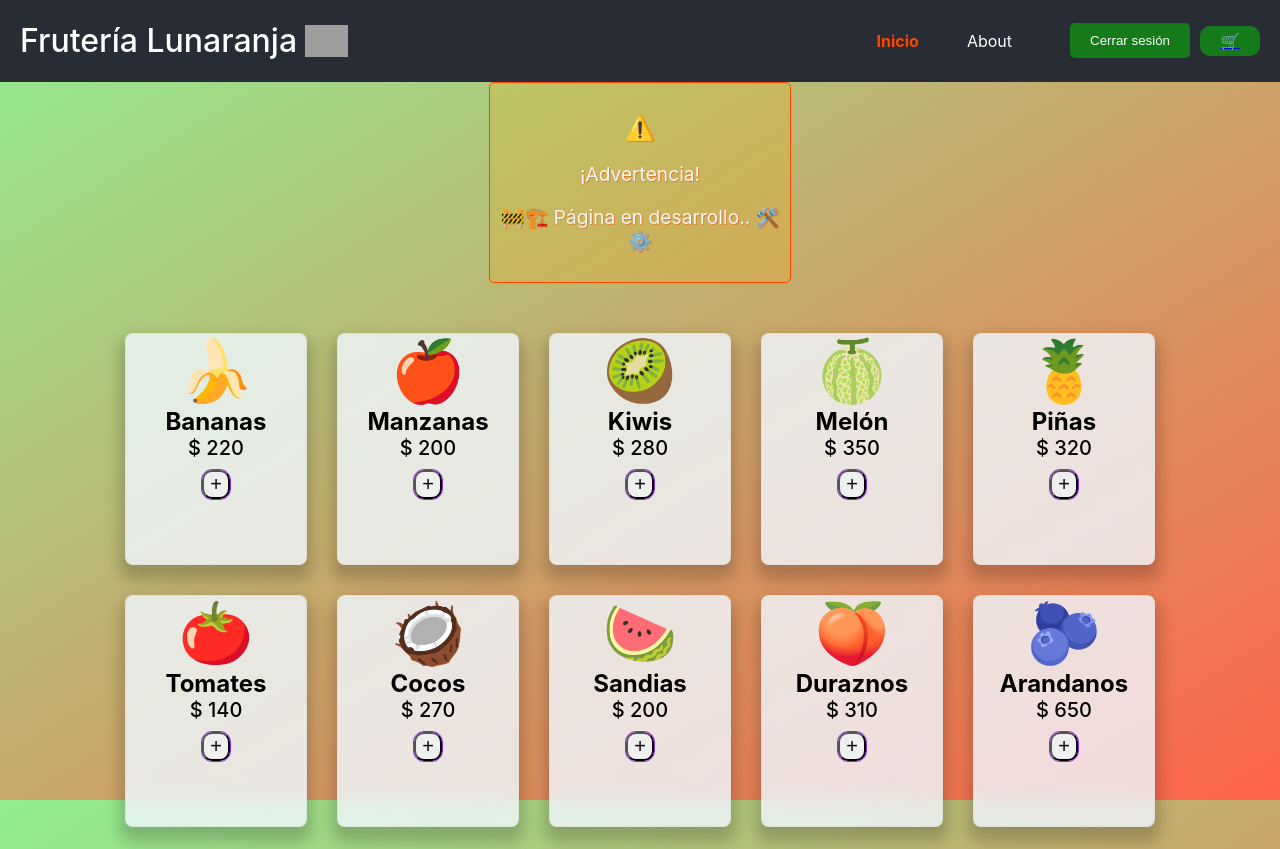
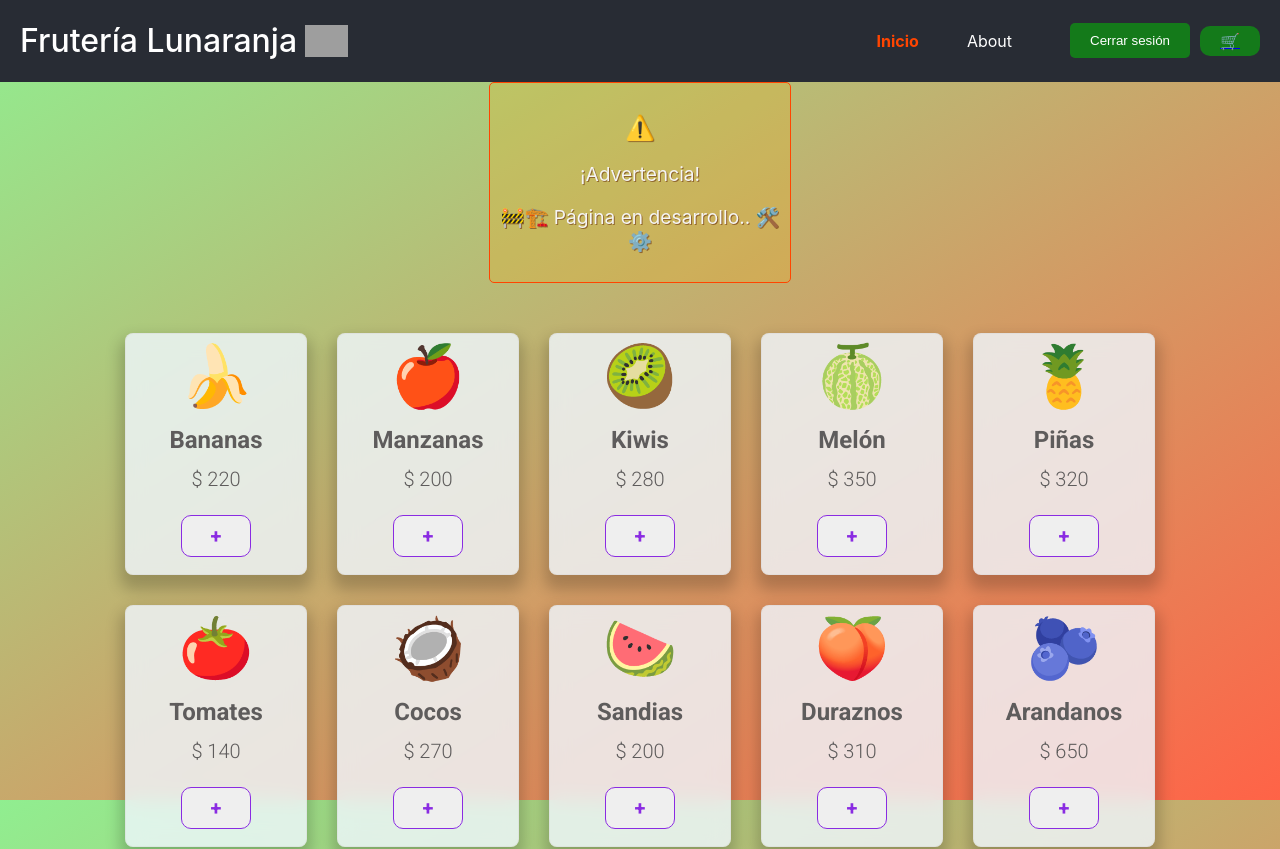
Before and after one commit to d3vh4n5/reactFruteria, a React (Create React App) app: page / in a window 1280 px wide. Shown: the top 849 px of the page. Built offline with nearby package versions, Linux system fonts and the light colour scheme; grey boxes are pictures that could not be loaded.

Commit message:
Implementada la carga de productos al carrito y al local storage desde la home y desde las tarjetas.

```diff
--- a/src/App.css
+++ b/src/App.css
@@ -36,7 +36,7 @@ code {
   border-radius: 5px;
   border: 1px solid orangered;
   color: whitesmoke;
-  text-shadow: 1px 1px rgba(255, 68, 0, 0.507);
+  text-shadow: 1px 1px rgba(88, 24, 0, 0.507);
   background-color: rgba(255, 166, 0, 0.2);
   width: 300px;
   text-align: center;
@@ -152,11 +152,17 @@ main{
 .card {
   background: rgba(240, 248, 255, 0.8);
   backdrop-filter: blur(10px);
+  padding-bottom: 10px;
   box-shadow: 0px 10px 15px  5px rgba(0, 0, 0, 0.2);
   border: 1px solid rgba(211, 211, 211, 0.384);
   border-radius: 8px;
   height: 230px;
   width: 180px;
+  color: #5e5c5c;
+  font-family: 'Roboto';
+  display: flex;
+  flex-direction: column;
+  justify-content: space-around;
 }
 
 .card:hover {
@@ -194,7 +200,11 @@ main{
 
 .button-add {
   border-radius: 10px;
-  outline: 1px solid blueviolet ;
+  border: 1px solid blueviolet ;
+  padding: .5rem 1.8rem;
+  font-family: 'Roboto';
+  font-weight: bold;
+  color: blueviolet
 }
 
 .card .card-button button {
--- a/src/components/Card.jsx
+++ b/src/components/Card.jsx
@@ -1,14 +1,27 @@
 import React from 'react'
 
 const Card = (props) => {
+  const {id, imagen, nombre, precio} = props.producto
+
+  function agregarProducto(){
+      props.carritoFrutas.push(props.producto);
+      localStorage.setItem('carritoFrutas', JSON.stringify(props.carritoFrutas)) // Mayus change
+      console.log('Producto agregado al carrito: ', nombre)
+      console.table(props.carritoFrutas)
+  }
 
   return (
         <div className="card">
-            <div className="card-image">{props.imagen}</div>
-            <div className="card-name">{props.nombre}</div>
-            <div className="card-price">$ {props.precio}</div>
+            <div className="card-image">{imagen}</div>
+            <div className="card-name">{nombre}</div>
+            <div className="card-price">$ {precio}</div>
             <div className="card-button">
-                <button className="button button-outline button-add" id={props.id} title="Clic para agregar al carrito">+</button>
+                <button
+                  id={id}
+                  className="button button-outline button-add"
+                  title="Clic para agregar al carrito"
+                  onClick={agregarProducto}
+                >+</button>
             </div>
         </div>
   )
--- a/src/components/Carrito.jsx
+++ b/src/components/Carrito.jsx
@@ -2,10 +2,36 @@ import React from 'react'
 import frutas from "../img/icon-fruits-64.png";
 
 const Carrito = () => {
+
+
+
   return (
     <div>
       <h1>Aca va la tabla del carrito</h1>
       <img src={frutas} className="logo" alt="logo" />
+      <section>
+            <table>
+                <thead>
+                    <tr>
+                        <th id="tablehead">Producto</th>
+                        <th id="tablehead">Descripción</th>
+                        <th id="tablehead">Importe</th>
+                        <th id="tablehead">Quitar</th>
+                    </tr>
+                </thead>
+                <tbody>
+                    <tr>
+                        <td>Aquí</td>
+                        <td>verás</td>
+                        <td>productos</td>
+                        <td></td>
+                    </tr>
+                </tbody>
+            </table>
+        </section>
+        <div class="centrar-div">
+            <button class="button" id="btnComprar">COMPRAR</button>
+        </div>
     </div>
   )
 }
--- a/src/components/Fetching.jsx
+++ b/src/components/Fetching.jsx
@@ -2,9 +2,10 @@ import React, { useEffect, useState } from 'react'
 import Card from './Card';
 import Advertencia from './Advertencia';
 
+const carritoFrutas = JSON.parse(localStorage.getItem('carritoFtrutas')) || [] // Mayus change
+
 const Fetching = () => {
     const [data, setData] = useState([]);
-
     const [warn, setWarn] = useState(true)
 
     useEffect(()=>{
@@ -29,7 +30,11 @@ const Fetching = () => {
           mensaje={'Hubo un error al cargar los productos.. 🛜 🌎🚫'}
       ></Advertencia>
         {data.map(producto=> (
-            <Card imagen={producto.imagen} nombre={producto.nombre} precio={producto.precio} key={producto.id}></Card>
+            <Card
+              producto={producto}
+              carritoFrutas={carritoFrutas}
+              key={producto.id}
+            ></Card>
         ))}
     </div>
   )
```
